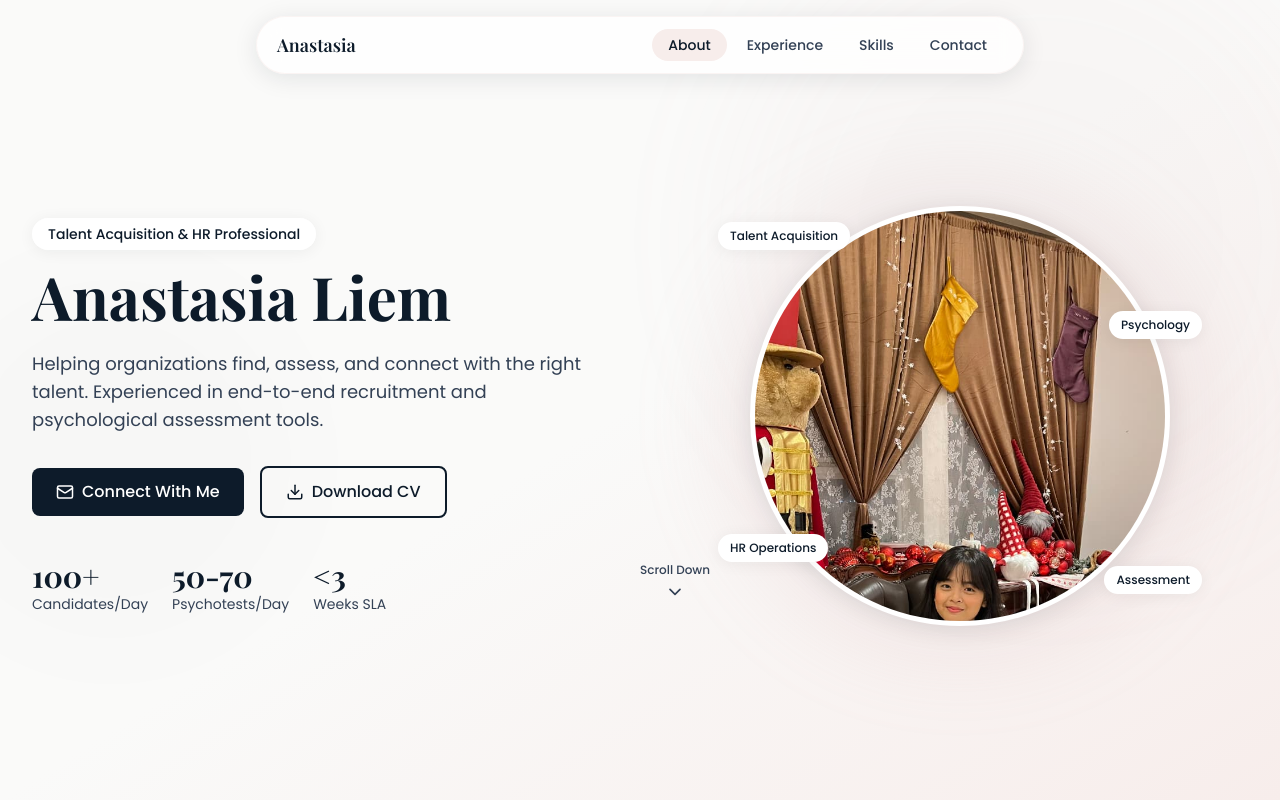
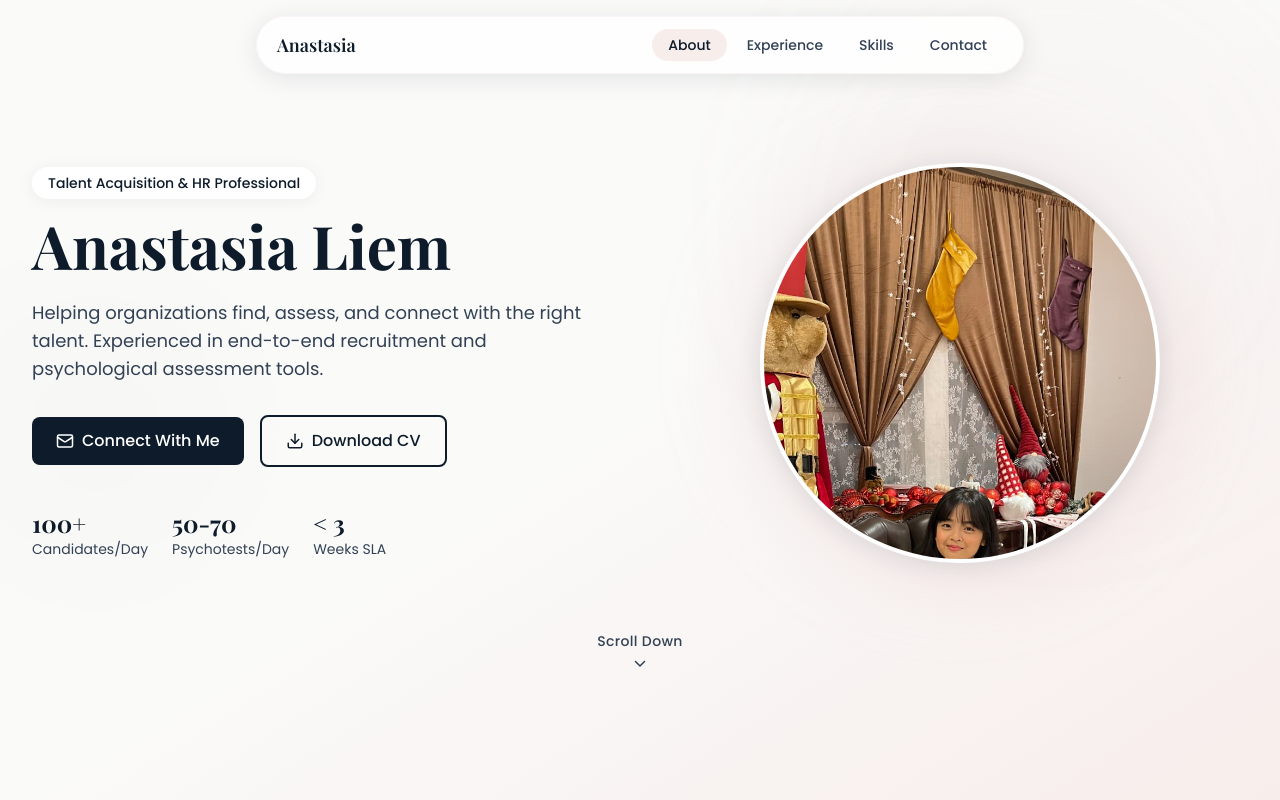
Before and after one commit to RafaelBani3/Anastasia_Liem, a Next.js app: page / in a window 1280 px wide. Shown: the top 800 px of the page. Built offline with nearby package versions, Linux system fonts and the light colour scheme.

Commit message:
Fix Hero: profile photo placement, scroll down text, and mini stats

```diff
--- a/src/components/sections/AboutSection.tsx
+++ b/src/components/sections/AboutSection.tsx
@@ -139,7 +139,7 @@ export default function AboutSection() {
                   </div>
                   <div>
                     <p className="text-xs text-slate">Role</p>
-                    <p className="text-sm font-medium text-navy">
+                    <p className="break-words text-sm font-medium text-navy">
                       {personalInfo.role}
                     </p>
                   </div>
--- a/src/components/sections/HeroSection.tsx
+++ b/src/components/sections/HeroSection.tsx
@@ -43,32 +43,31 @@ const imageVariants: Variants = {
   },
 };
 
-const floatingBadges = [
-  { label: "Talent Acquisition", position: "top-4 -left-4 lg:-left-8" },
-  { label: "Psychology", position: "top-1/4 -right-4 lg:-right-8" },
-  { label: "HR Operations", position: "bottom-16 -left-4 lg:-left-8" },
-  { label: "Assessment", position: "bottom-8 -right-4 lg:-right-8" },
+const stats = [
+  { value: "100+", label: "Candidates/Day" },
+  { value: "50-70", label: "Psychotests/Day" },
+  { value: "< 3", label: "Weeks SLA" },
 ];
 
 export default function HeroSection() {
   return (
     <section
       id="hero"
-      className="relative flex min-h-screen items-center overflow-hidden bg-gradient-to-br from-bg-base via-bg-base to-bg-accent pt-28 pb-12 sm:pt-32 lg:pt-28 lg:pb-20"
+      className="relative flex min-h-screen items-center overflow-hidden bg-gradient-to-br from-bg-base via-bg-base to-bg-accent pt-28 pb-16 sm:pt-32 sm:pb-20 lg:pt-32 lg:pb-24"
     >
       {/* Decorative background elements */}
       <div className="pointer-events-none absolute inset-0 overflow-hidden">
         <motion.div
           initial={{ opacity: 0, scale: 0.8 }}
-          animate={{ opacity: 0.25, scale: 1 }}
+          animate={{ opacity: 0.2, scale: 1 }}
           transition={{ duration: 1.8, ease: "easeOut" }}
-          className="absolute -right-20 -top-20 h-[28rem] w-[28rem] rounded-full bg-dusty-rose/20 blur-3xl sm:h-[32rem] sm:w-[32rem] lg:h-[40rem] lg:w-[40rem]"
+          className="absolute -right-16 -top-16 h-[24rem] w-[24rem] rounded-full bg-dusty-rose/20 blur-3xl sm:h-[28rem] sm:w-[28rem] lg:h-[36rem] lg:w-[36rem]"
         />
         <motion.div
           initial={{ opacity: 0, scale: 0.8 }}
-          animate={{ opacity: 0.15, scale: 1 }}
+          animate={{ opacity: 0.12, scale: 1 }}
           transition={{ duration: 1.8, delay: 0.2, ease: "easeOut" }}
-          className="absolute -left-20 top-1/3 h-64 w-64 rounded-full bg-navy/10 blur-3xl sm:h-80 sm:w-80 lg:h-96 lg:w-96"
+          className="absolute -left-16 top-1/3 h-56 w-56 rounded-full bg-navy/10 blur-3xl sm:h-72 sm:w-72 lg:h-80 lg:w-80"
         />
       </div>
 
@@ -97,7 +96,7 @@ export default function HeroSection() {
 
             <motion.p
               variants={itemVariants}
-              className="mx-auto mt-4 max-w-xl text-sm leading-relaxed text-slate sm:mt-6 sm:text-base sm:text-lg lg:mx-0"
+              className="mx-auto mt-4 max-w-xl text-sm leading-relaxed text-slate sm:mt-6 sm:text-base lg:mx-0 lg:text-lg"
             >
               Helping organizations find, assess, and connect with the right
               talent. Experienced in end-to-end recruitment and psychological
@@ -123,21 +122,17 @@ export default function HeroSection() {
               </Button>
             </motion.div>
 
-            {/* Mini stats - desktop */}
+            {/* Mini stats */}
             <motion.div
               variants={itemVariants}
-              className="mt-8 hidden items-center justify-center gap-6 sm:mt-10 sm:flex lg:justify-start"
+              className="mt-8 flex flex-wrap items-center justify-center gap-6 sm:mt-10 lg:justify-start"
             >
-              {[
-                { value: "100+", label: "Candidates/Day" },
-                { value: "50-70", label: "Psychotests/Day" },
-                { value: "<3", label: "Weeks SLA" },
-              ].map((stat) => (
+              {stats.map((stat) => (
                 <div
                   key={stat.label}
                   className="text-center lg:text-left"
                 >
-                  <p className="font-heading text-2xl font-bold text-navy sm:text-3xl">
+                  <p className="font-heading text-xl font-bold text-navy sm:text-2xl">
                     {stat.value}
                   </p>
                   <p className="text-xs text-slate sm:text-sm">
@@ -157,51 +152,40 @@ export default function HeroSection() {
           >
             <div className="relative">
               {/* Soft glow */}
-              <div className="absolute -inset-6 rounded-full bg-dusty-rose/15 blur-2xl sm:-inset-8" />
-
-              {/* Floating badges - desktop */}
-              {floatingBadges.map((badge, index) => (
-                <motion.div
-                  key={badge.label}
-                  initial={{ opacity: 0, y: 10 }}
-                  animate={{ opacity: 1, y: 0 }}
-                  transition={{ delay: 0.6 + index * 0.1, duration: 0.5 }}
-                  className={`absolute z-10 hidden rounded-full bg-white px-3 py-1.5 text-xs font-medium text-navy shadow-soft backdrop-blur-sm lg:block ${badge.position}`}
-                >
-                  {badge.label}
-                </motion.div>
-              ))}
+              <div className="absolute -inset-4 rounded-full bg-dusty-rose/15 blur-2xl sm:-inset-6" />
 
               {/* Image container */}
-              <div className="relative h-64 w-64 overflow-hidden rounded-full border-[5px] border-white bg-white shadow-medium fold:h-72 fold:w-72 sm:h-80 sm:w-80 md:h-96 md:w-96 lg:h-[380px] lg:w-[380px] xl:h-[420px] xl:w-[420px]">
+              <div className="relative h-60 w-60 overflow-hidden rounded-full border-[4px] border-white bg-white shadow-medium fold:h-64 fold:w-64 sm:h-72 sm:w-72 md:h-80 md:w-80 lg:h-[360px] lg:w-[360px] xl:h-[400px] xl:w-[400px]">
                 <Image
                   src="/image.png"
                   alt={personalInfo.fullName}
                   fill
                   priority
                   className="object-cover object-top"
-                  sizes="(max-width: 375px) 256px, (max-width: 640px) 288px, (max-width: 768px) 320px, (max-width: 1024px) 384px, 420px"
+                  sizes="(max-width: 360px) 240px, (max-width: 640px) 256px, (max-width: 768px) 288px, (max-width: 1024px) 320px, 400px"
                 />
               </div>
             </div>
           </motion.div>
         </div>
 
-        {/* Scroll indicator */}
+        {/* Scroll down indicator */}
         <motion.div
-          initial={{ opacity: 0, y: -10 }}
-          animate={{ opacity: 1, y: 0 }}
+          initial={{ opacity: 0 }}
+          animate={{ opacity: 1 }}
           transition={{ delay: 1.2, duration: 0.6 }}
-          className="absolute bottom-6 left-1/2 hidden -translate-x-1/2 sm:bottom-8 md:block"
+          className="mt-12 flex justify-center lg:mt-16"
         >
           <motion.a
             href="#about"
-            animate={{ y: [0, 8, 0] }}
-            transition={{ duration: 1.5, repeat: Infinity, ease: "easeInOut" }}
+            animate={{ y: [0, 6, 0] }}
+            transition={{ duration: 1.8, repeat: Infinity, ease: "easeInOut" }}
             className="flex flex-col items-center gap-1 text-slate hover:text-navy transition-colors"
           >
-            <span className="text-xs font-medium">Scroll Down</span>
-            <ChevronDown size={20} />
+            <span className="text-xs font-medium tracking-wide sm:text-sm">
+              Scroll Down
+            </span>
+            <ChevronDown size={18} />
           </motion.a>
         </motion.div>
       </div>
```
